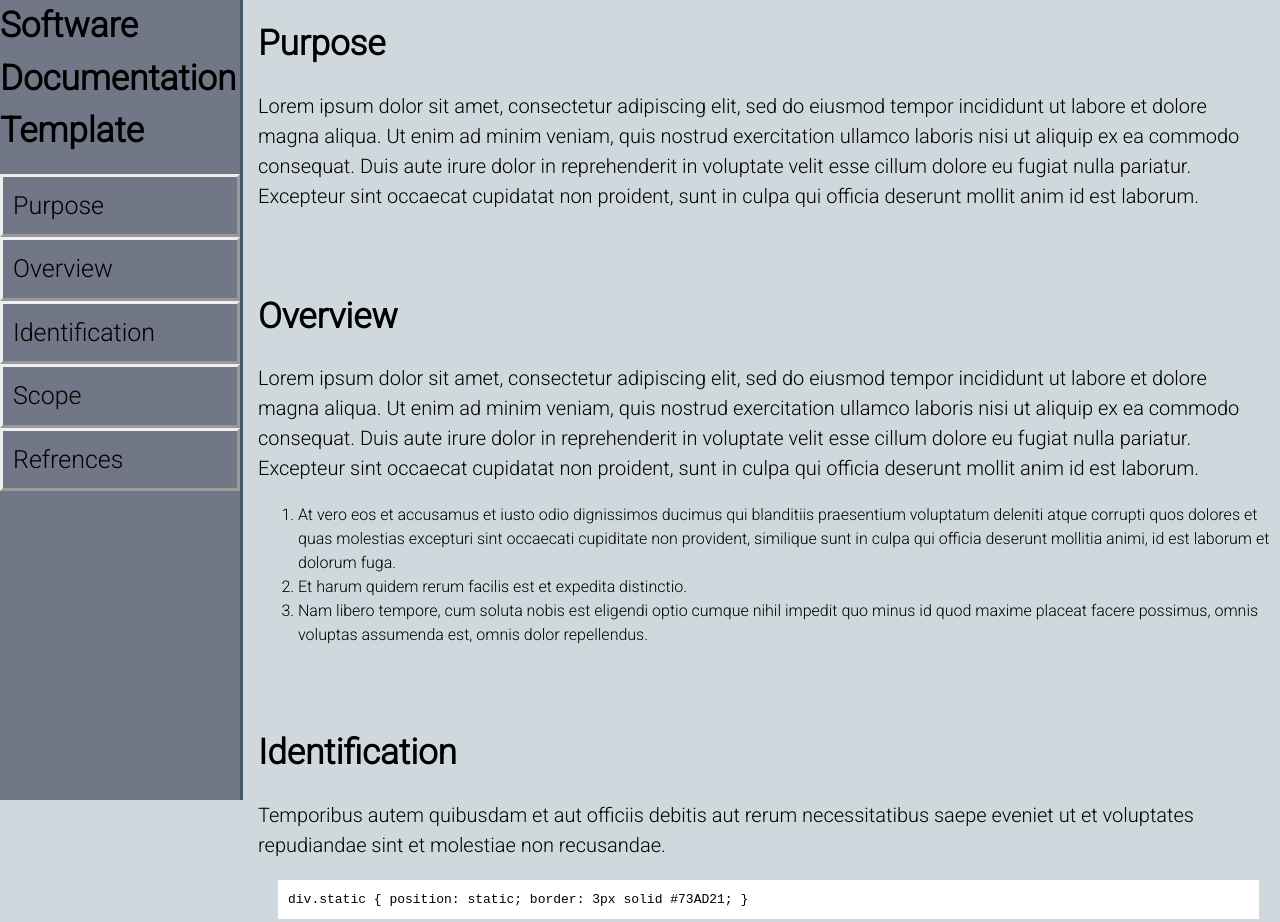
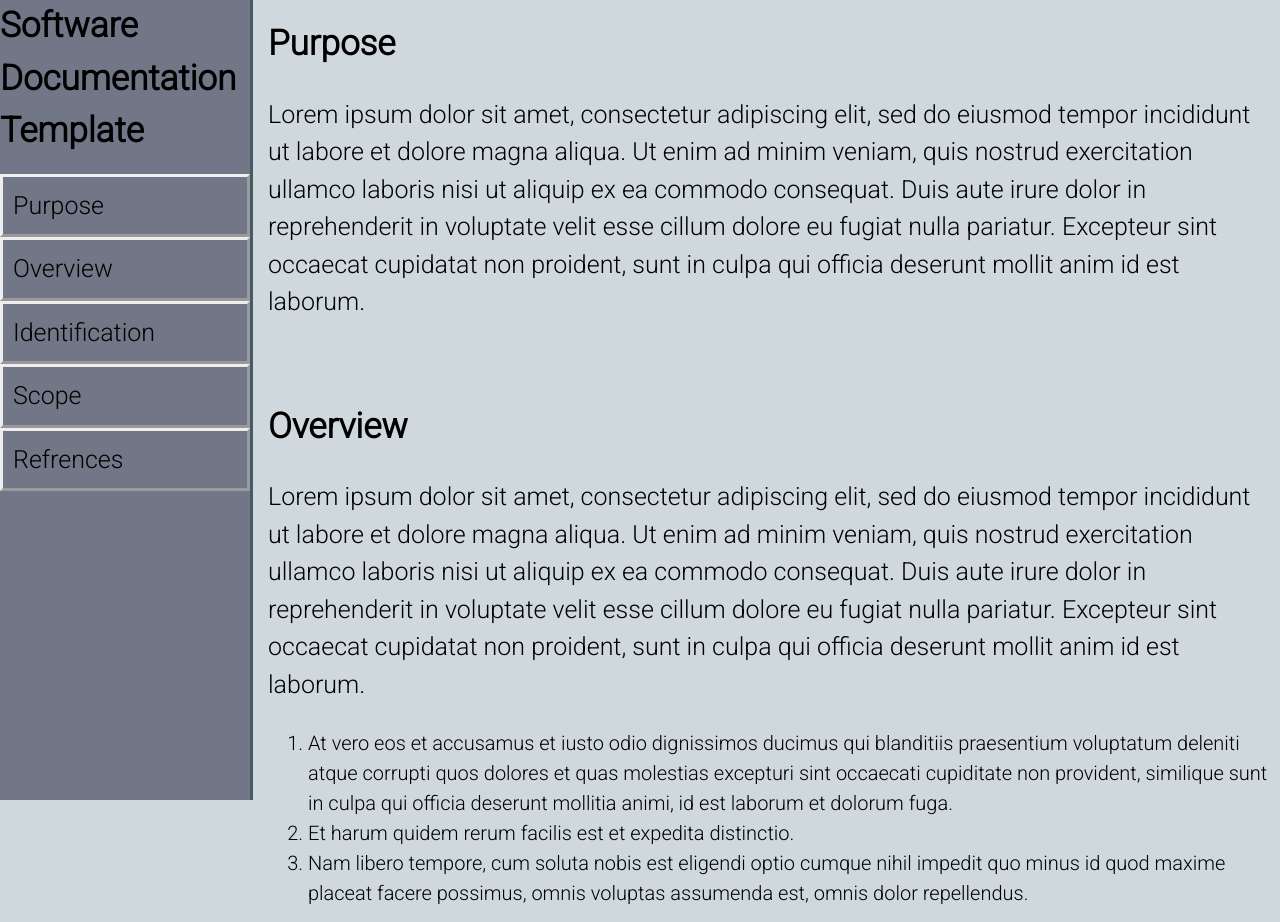
Before and after one commit to mseidel819/TechnicalDoc, a plain HTML site: page index.html in a window 1280 px wide. Shown: the top 922 px of the page. Drawn offline with Linux system fonts and the light colour scheme.

Commit message:
fix nav spacing

```diff
--- a/style.css
+++ b/style.css
@@ -6,13 +6,13 @@ body {
   line-height: 1.5;
 }
 p {
-  font-size: 20px;
+  font-size: 25px;
 }
 #navbar {
   position: fixed;
   top: 0;
   left: 0;
-  width: 240px;
+  width: 250px;
   height: 100%;
   border-right: solid;
   border-color: #455a64;
@@ -47,24 +47,29 @@ Header {
 
 #main-doc {
   position: absolute;
-  margin-left: 240px;
+  margin-left: 250px;
   padding: 10px;
 }
+
 code {
   background-color: white;
   margin-left: 20px;
   width: 95%;
   padding: 10px;
   display: block;
+  font-size: 20px;
+}
+li {
+  font-size: 20px;
 }
 
-@media (max-width: 800px) {
+/* @media (max-width: 800px) {
   #navbar {
-    width: 200px;
+    width: 225px;
   }
 }
 @media (max-width: 800px) {
   #main-doc {
     margin-left: 200px;
   }
-}
+} */
```
